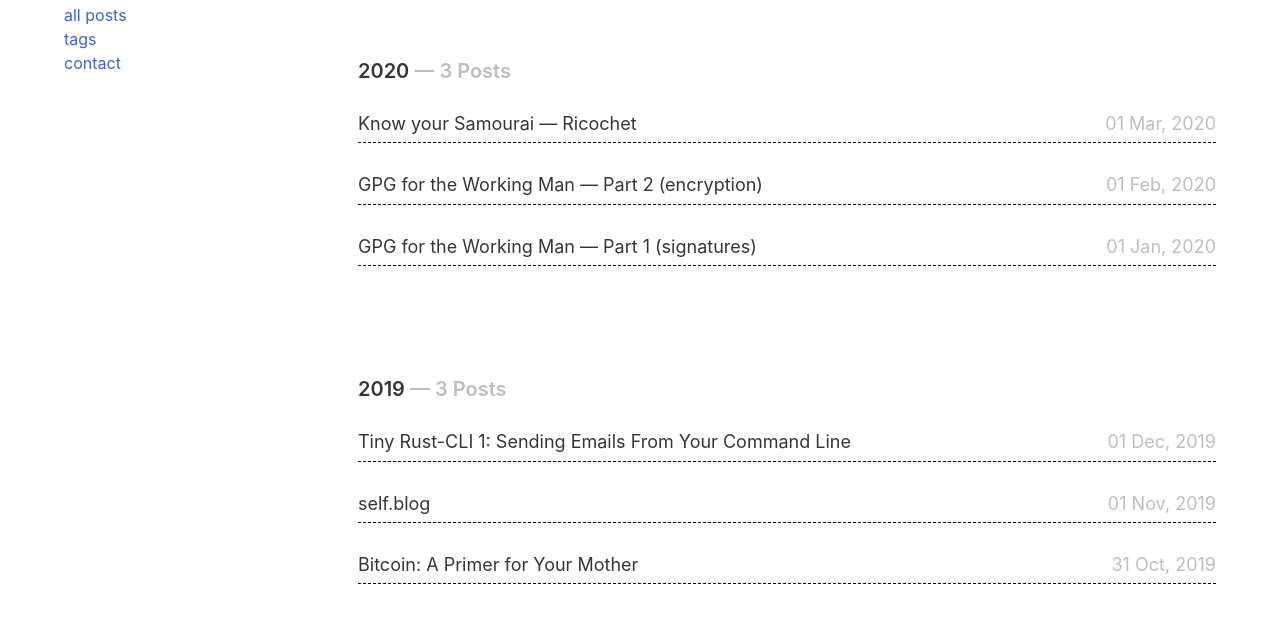
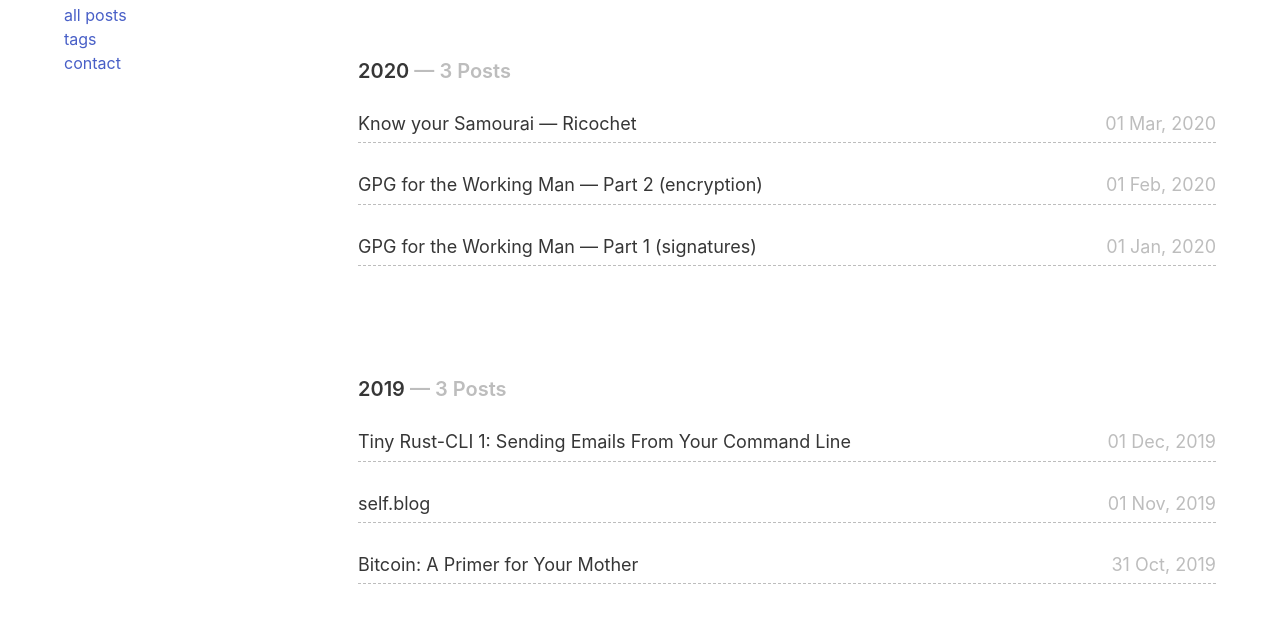
Before and after one commit to thunderBiscuit/blog, a Gatsby site: page /all-posts in a window 1280 px wide. Shown: the part 95-718 px from the top of the page. Built offline with nearby package versions, Linux system fonts and the light colour scheme; Gatsby itself is replaced by a stand-in of ours.

Commit message:
fix post-link border colour

```diff
--- a/src/components/post-link.js
+++ b/src/components/post-link.js
@@ -7,7 +7,7 @@ function PostLink({ node, name }) {
       <div
         key={node.id}
         style={{
-          borderBottom: "1px dashed black",
+          borderBottom: "1px dashed #bdbdbd",
           marginTop: "2rem",
         }}
       >
```
